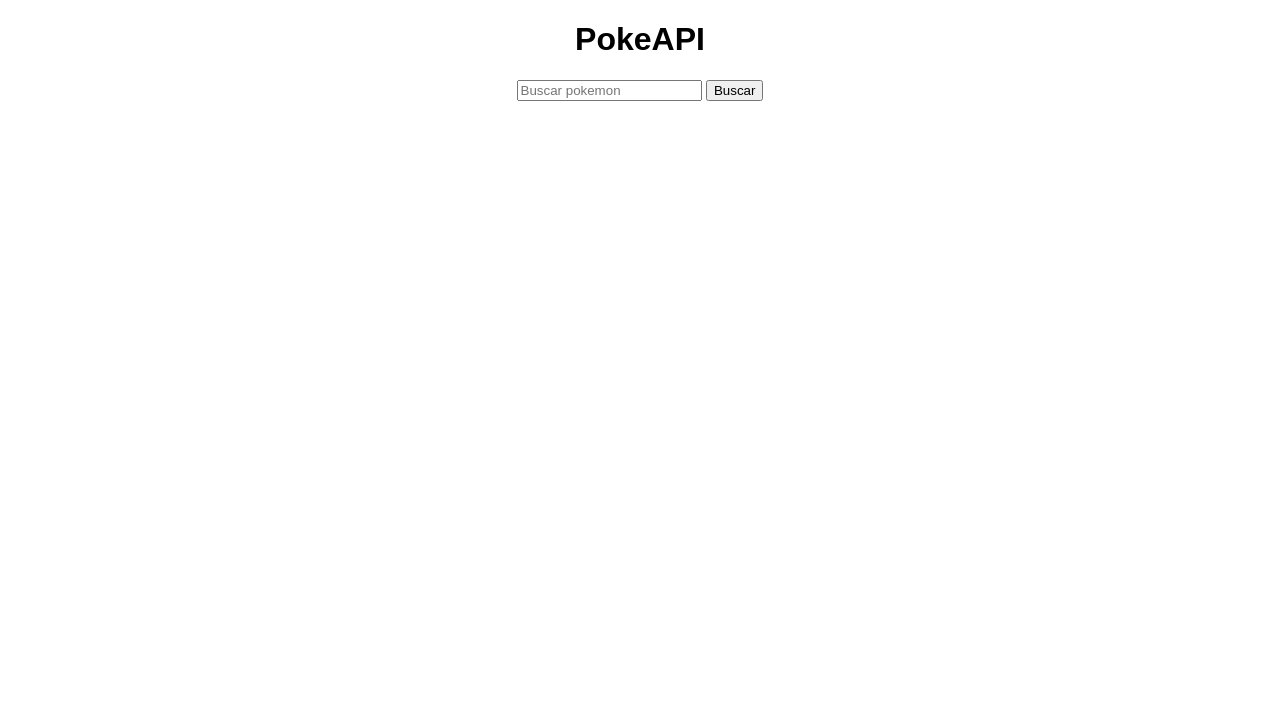
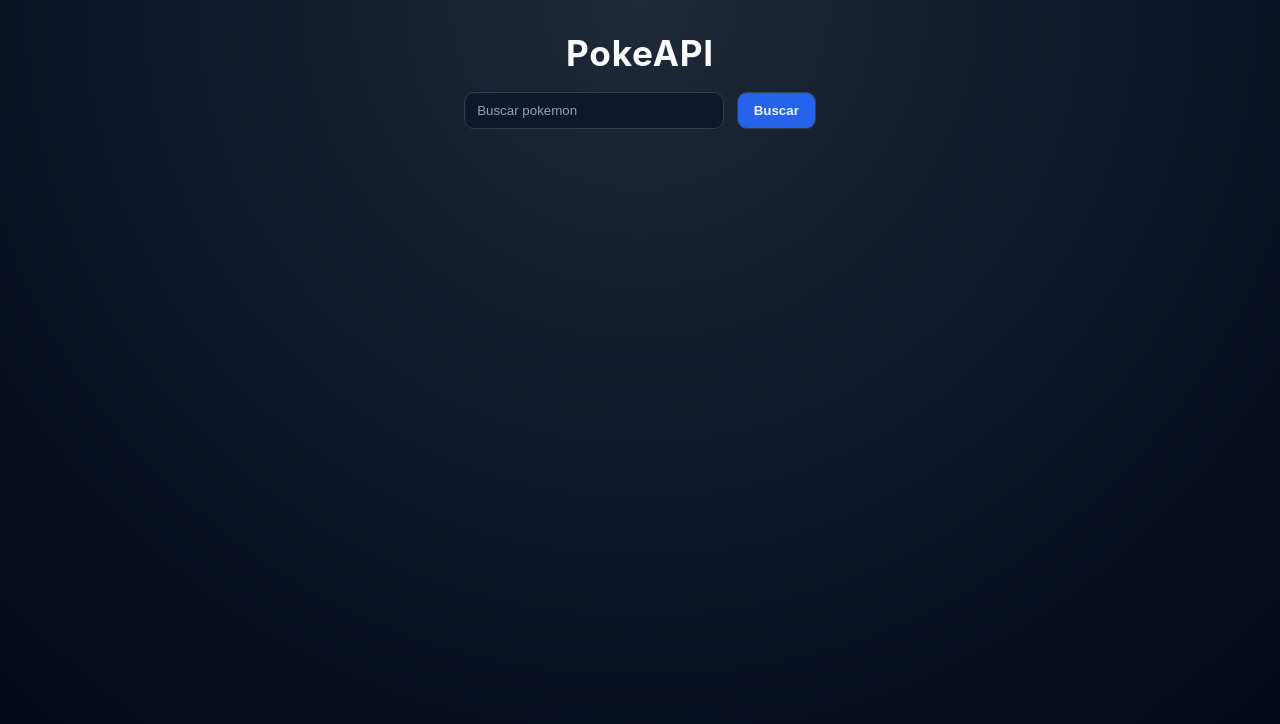
Before and after one commit to jhonclaros/pokemon-, a website built with Vite: page index.html in a window 1280 px wide. Built offline with nearby package versions, Linux system fonts and the light colour scheme; no server answers.

Commit message:
mejora de los estilos de la pagina, se realizaron cambios como el cambio de color del background bordes color de fuente

```diff
--- a/index.html
+++ b/index.html
@@ -6,31 +6,102 @@
 
 <style>
 
+*{
+box-sizing:border-box;
+}
+
 body{
-font-family: Arial;
+margin:0;
+font-family: Inter, Arial, sans-serif;
 text-align:center;
+background: radial-gradient(circle at top, #1f2937 0%, #0f172a 45%, #020617 100%);
+color:#e2e8f0;
+min-height:100vh;
+}
+
+h1{
+margin:32px 0 18px;
+font-size:2.2rem;
+letter-spacing:0.8px;
+color:#f8fafc;
+}
+
+input{
+width:260px;
+padding:10px 12px;
+border:1px solid #334155;
+border-radius:10px;
+background:#0f172a;
+color:#e2e8f0;
+outline:none;
+}
+
+input::placeholder{
+color:#94a3b8;
+}
+
+button{
+margin-left:8px;
+padding:10px 16px;
+border:1px solid #334155;
+border-radius:10px;
+background:#2563eb;
+color:#eff6ff;
+cursor:pointer;
+font-weight:600;
+transition:transform .15s ease, background .2s ease;
+}
+
+button:hover{
+background:#1d4ed8;
+transform:translateY(-1px);
 }
 
 #pokemonList{
+max-width:1200px;
+margin:22px auto 30px;
 display:grid;
-grid-template-columns:repeat(6,1fr);
-gap:20px;
-padding:20px;
+grid-template-columns:repeat(auto-fill,minmax(170px,1fr));
+gap:16px;
+padding:0 20px;
 }
 
 .pokemon{
-border:1px solid #ccc;
-padding:10px;
-border-radius:10px;
+background:#0b1220;
+border:1px solid #1e293b;
+padding:14px;
+border-radius:14px;
+box-shadow:0 8px 24px rgba(0,0,0,.35);
+transition:transform .2s ease, border-color .2s ease;
+}
+
+.pokemon:hover{
+transform:translateY(-3px);
+border-color:#334155;
+}
+
+.pokemon h3{
+margin:0 0 10px;
+text-transform:capitalize;
+color:#f1f5f9;
+}
+
+.pokemon p{
+min-height:42px;
+margin:10px 0 0;
+font-size:.9rem;
+color:#cbd5e1;
 }
 
 .locked{
 filter: grayscale(100%);
-opacity:0.4;
+opacity:0.55;
 }
 
 img{
 width:100px;
+height:100px;
+object-fit:contain;
 }
 
 </style>
```
